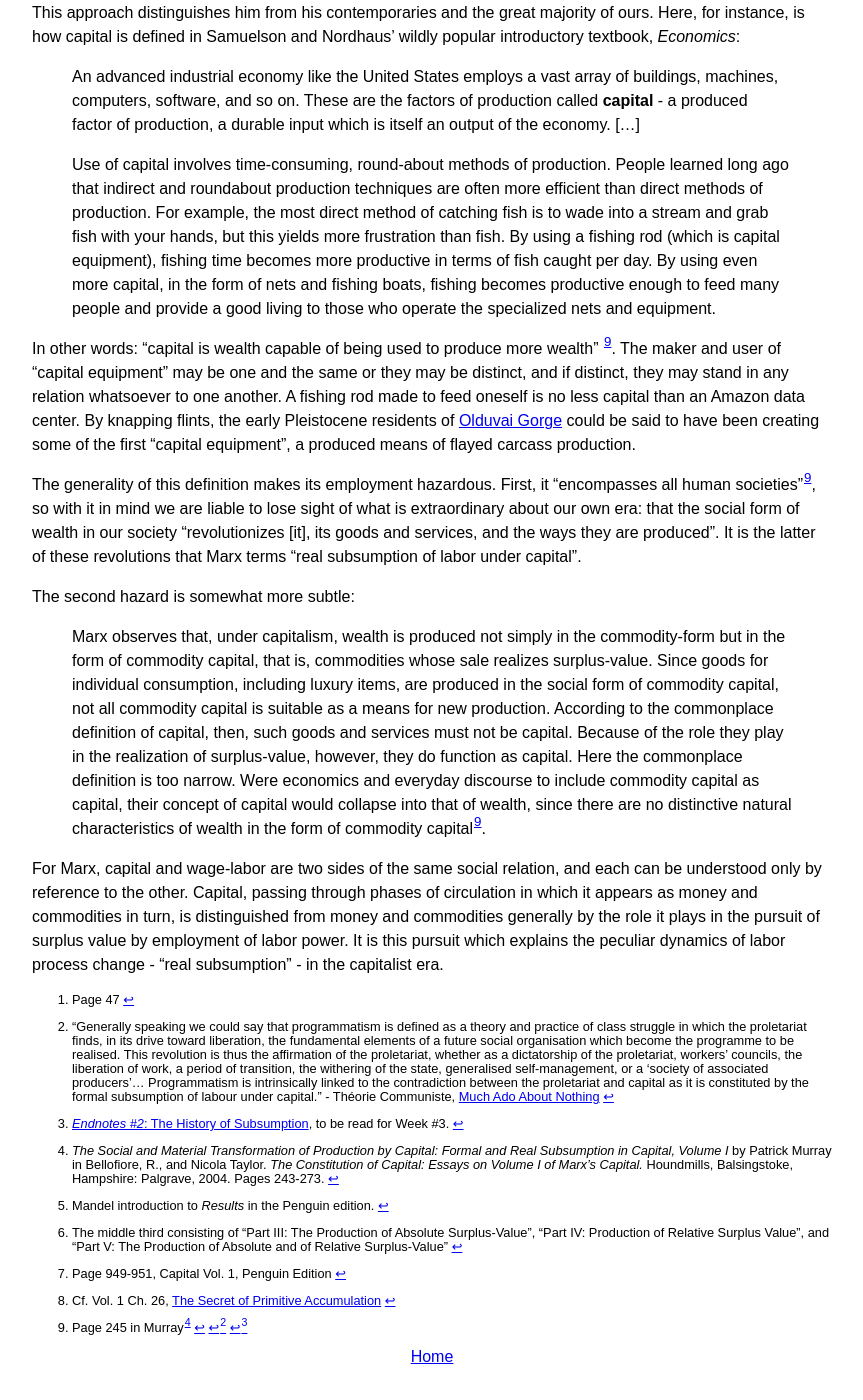
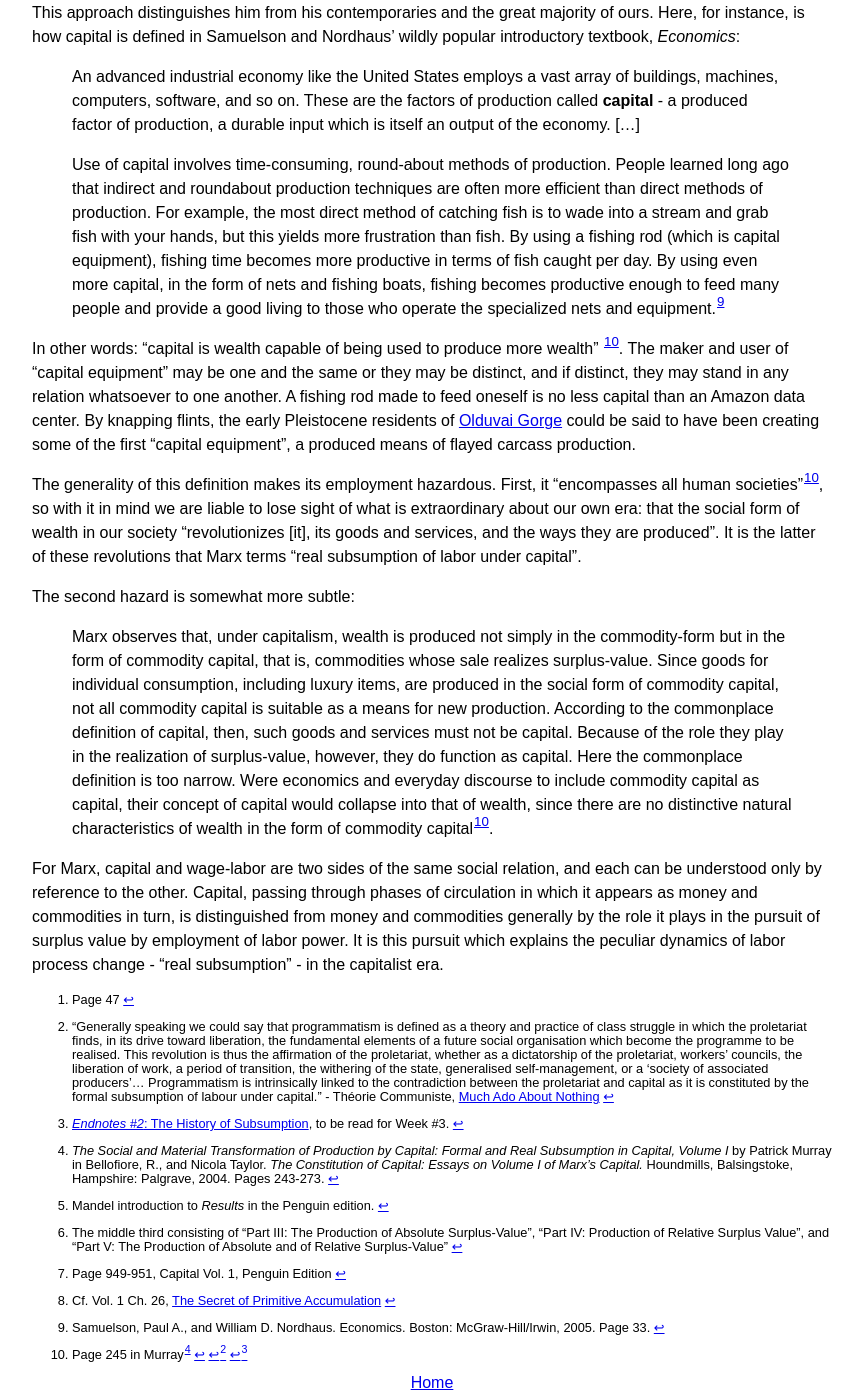
Before and after one commit to heiswayi/the-plain, a Jekyll site: the page built from _posts/2016-09-14-origins-proletariat.md, in a window 1280 px wide and 1400 px high, scrolled down 2333 px. Shown: the whole window, without its empty margins (208-1071 px from the left). Built offline with Jekyll 4.4.1, drawn with Linux system fonts in a browser that asks for light colours; before the commit the page ends 3707 px from its top, so only the background shows below that.

Commit message:
samuelson cite

```diff
--- a/_posts/2016-09-14-origins-proletariat.md
+++ b/_posts/2016-09-14-origins-proletariat.md
@@ -46,7 +46,7 @@ This approach distinguishes him from his contemporaries and the great majority o
 
 > An advanced industrial economy like the United States employs a vast array of buildings, machines, computers, software, and so on. These are the factors of production called __capital__ - a produced factor of production, a durable input which is itself an output of the economy. [...]
 
-> Use of capital involves time-consuming, round-about methods of production. People learned long ago that indirect and roundabout production techniques are often more efficient than direct methods of production. For example, the most direct method of catching fish is to wade into a stream and grab fish with your hands, but this yields more frustration than fish. By using a fishing rod (which is capital equipment), fishing time becomes more productive in terms of fish caught per day. By using even more capital, in the form of nets and fishing boats, fishing becomes productive enough to feed many people and provide a good living to those who operate the specialized nets and equipment.
+> Use of capital involves time-consuming, round-about methods of production. People learned long ago that indirect and roundabout production techniques are often more efficient than direct methods of production. For example, the most direct method of catching fish is to wade into a stream and grab fish with your hands, but this yields more frustration than fish. By using a fishing rod (which is capital equipment), fishing time becomes more productive in terms of fish caught per day. By using even more capital, in the form of nets and fishing boats, fishing becomes productive enough to feed many people and provide a good living to those who operate the specialized nets and equipment.[^samuelson]
 
 In other words: "capital is wealth capable of being used to produce more wealth" [^wealth2wealth]. The maker and user of "capital equipment" may be one and the same or they may be distinct, and if distinct, they may stand in any relation whatsoever to one another. A fishing rod made to feed oneself is no less capital than an Amazon data center. By knapping flints, the early Pleistocene residents of [Olduvai Gorge](https://en.wikipedia.org/wiki/Olduvai_Gorge#Toolmaking) could be said to have been creating some of the first "capital equipment", a produced means of flayed carcass production.
 
@@ -81,3 +81,5 @@ For Marx, capital and wage-labor are two sides of the same social relation, and
 [^doubleFreedom]: See Chapter 6, Volume 1, Capital. Results, 1025.
 
 [^factOfProd]: Quote is from [marxists.org](https://www.marxists.org/archive/marx/works/1864/economic/ch02a.htm#469) because I'm lazy. It's on page 1003 in the Penguin edition.
+
+[^samuelson]: Samuelson, Paul A., and William D. Nordhaus. Economics. Boston: McGraw-Hill/Irwin, 2005. Page 33.
```
